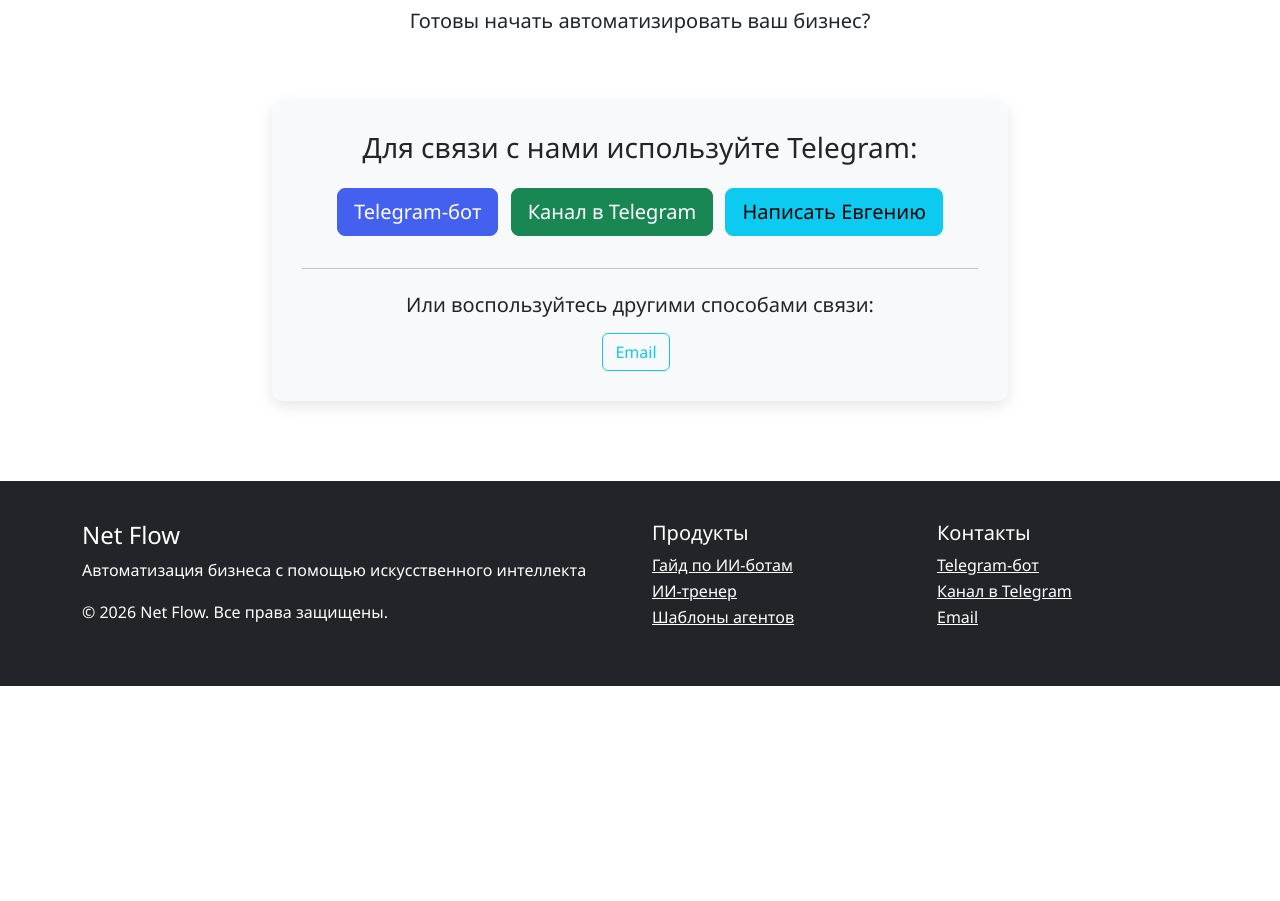
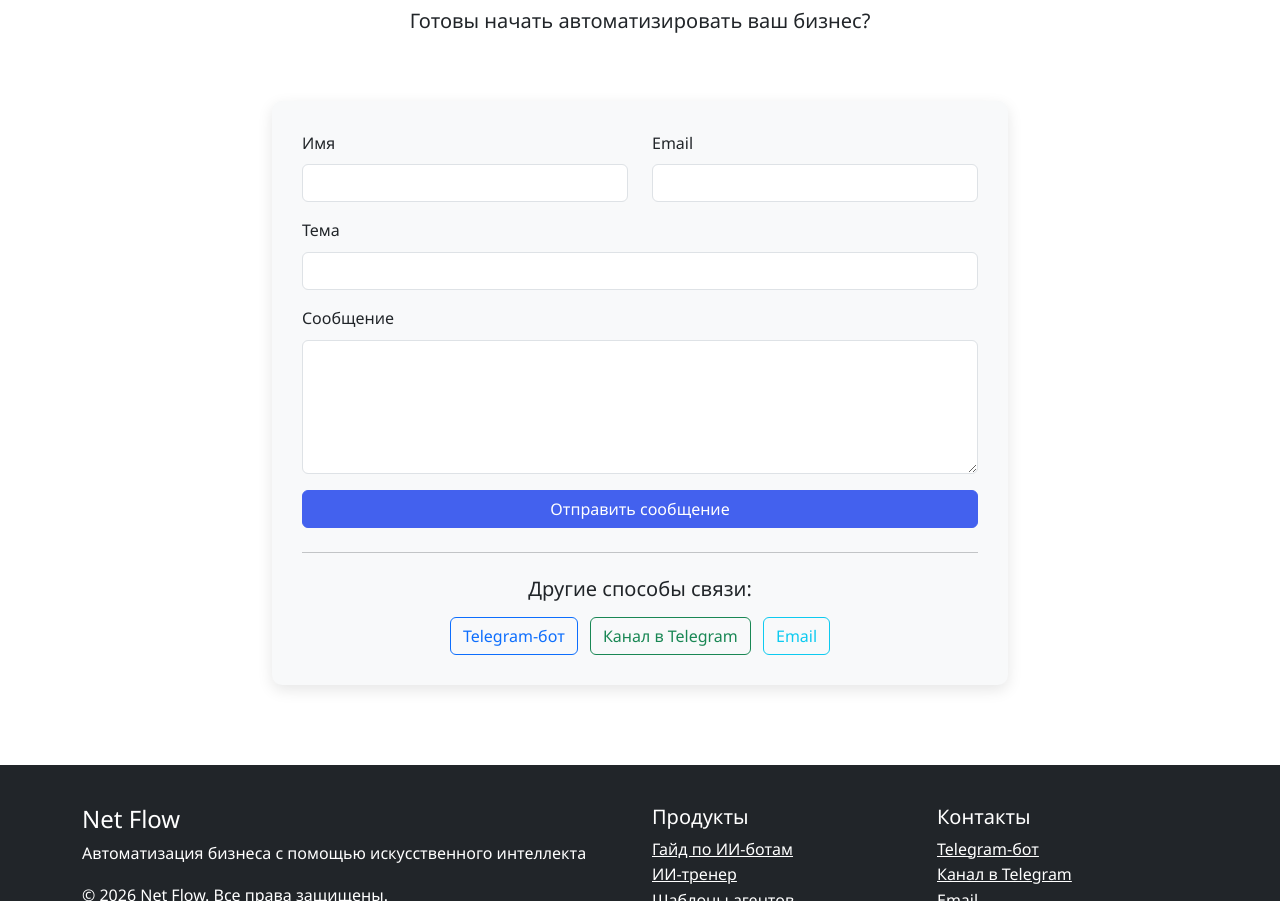
Before and after one commit to ceonetflow-hash/netflow4u.github.io, a plain HTML site: page index.html in a window 1280 px wide. Shown: the part 2389-3290 px from the top of the page. Before the commit the page ends 3075 px from the top, so only its background shows below. Drawn offline with nearby package versions, Linux system fonts and the light colour scheme.

Commit message:
Revert index.html to working version after contact form removal issue

```diff
--- a/index.html
+++ b/index.html
@@ -232,20 +232,37 @@
 
             <div class="row justify-content-center">
                 <div class="col-lg-8">
-                    <div class="contact-form text-center">
-                        <h3>Для связи с нами используйте Telegram:</h3>
-                        <div class="mt-4">
-                            <a href="https://t.me/netflow_bot" class="btn btn-primary btn-lg me-2 mb-2">Telegram-бот</a>
-                            <a href="https://t.me/ceonetflow" class="btn btn-success btn-lg me-2 mb-2">Канал в Telegram</a>
-                            <a href="https://t.me/John_But" class="btn btn-info btn-lg mb-2">Написать Евгению</a>
-                        </div>
+                    <div class="contact-form">
+                        <form id="contactForm">
+                            <div class="row">
+                                <div class="col-md-6 mb-3">
+                                    <label for="name" class="form-label">Имя</label>
+                                    <input type="text" class="form-control" id="name" required>
+                                </div>
+                                <div class="col-md-6 mb-3">
+                                    <label for="email" class="form-label">Email</label>
+                                    <input type="email" class="form-control" id="email" required>
+                                </div>
+                            </div>
+                            <div class="mb-3">
+                                <label for="subject" class="form-label">Тема</label>
+                                <input type="text" class="form-control" id="subject" required>
+                            </div>
+                            <div class="mb-3">
+                                <label for="message" class="form-label">Сообщение</label>
+                                <textarea class="form-control" id="message" rows="5" required></textarea>
+                            </div>
+                            <button type="submit" class="btn btn-primary w-100">Отправить сообщение</button>
+                        </form>
 
                         <hr class="my-4">
 
                         <div class="text-center">
-                            <h5>Или воспользуйтесь другими способами связи:</h5>
+                            <h5>Другие способы связи:</h5>
                             <div class="mt-3">
-                                <a href="mailto:ceonetflow@gmail.com" class="btn btn-outline-info me-2">Email</a>
+                                <a href="https://t.me/netflow_bot" class="btn btn-outline-primary me-2">Telegram-бот</a>
+                                <a href="https://t.me/ceonetflow" class="btn btn-outline-success me-2">Канал в Telegram</a>
+                                <a href="mailto:ceonetflow@gmail.com" class="btn btn-outline-info">Email</a>
                             </div>
                         </div>
                     </div>
```
